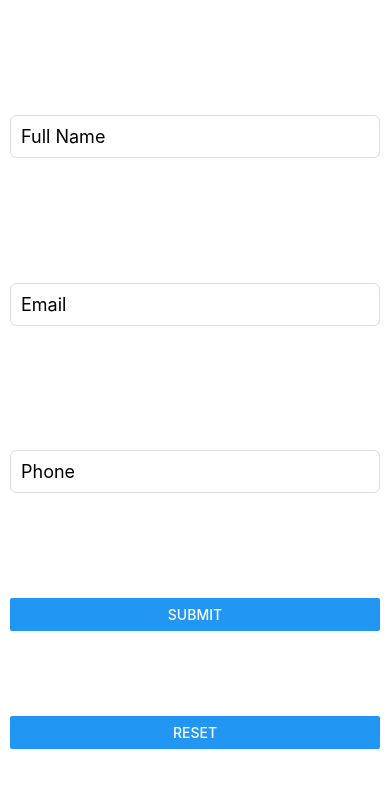
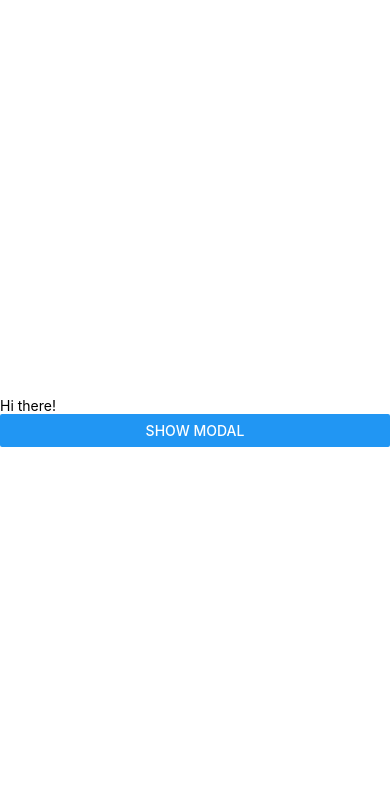
Before and after one commit to qadratic/react-native-animations, a React Native app: screen / in a window 390 px wide. Shown: the top 788 px of the page. Built offline with nearby package versions, Linux system fonts and the light colour scheme.

Commit message:
added formik form to modal

```diff
--- a/App.js
+++ b/App.js
@@ -6,8 +6,8 @@ import FormWithFormik from './components/FormWithFormik'
 export default function App() {
 	return (
 		<View style={{height:'100%'}}>
-			{/* <ModalImplement /> */}
-			<FormWithFormik />
+			<ModalImplement />
+			{/* <FormWithFormik /> */}
 		</View>
 	)
 }
--- a/components/FormWithFormik.js
+++ b/components/FormWithFormik.js
@@ -62,9 +62,9 @@ const styles = StyleSheet.create({
 	input: {
 		borderWidth: 1,
 		borderColor: '#ddd',
-		padding: 10,
-		marginTop: 20,
-		marginBottom: 20,
+		// padding: 10,
+		// marginTop: 20,
+		// marginBottom: 20,
 		fontSize: 18,
 		borderRadius: 6,
 	},
--- a/components/ModalImplement.js
+++ b/components/ModalImplement.js
@@ -1,10 +1,11 @@
 import React, { useState } from 'react'
 import { View, Text, Modal, Button, StyleSheet } from 'react-native'
+import FormWithFormik from './FormWithFormik';
 
 export default function ModalImplement() {
 	const [showModal, setShowModal] = useState(false);
 	return (
-		<View>
+		<View style={styles.container}>
 			<Text>Hi there!</Text>
 			<Button title='show modal' onPress={() => { setShowModal(true) }} />
 			<Modal
@@ -17,8 +18,9 @@ export default function ModalImplement() {
 			>
 				<View style={styles.modalOverlay} >
 					<View style={styles.modelContent} >
-						<Text>This is modal</Text>
-						<Button title='hide modal' onPress={() => { setShowModal(false) }} />
+						{/* <Text>This is modal</Text> */}
+						{/* <Button title='hide modal' onPress={() => { setShowModal(false) }} /> */}
+						<FormWithFormik />
 					</View>
 				</View>
 			</Modal>
@@ -27,16 +29,20 @@ export default function ModalImplement() {
 }
 
 const styles = StyleSheet.create({
+	container:{
+		flex:1,
+		justifyContent:'center'
+	},
 	modalOverlay: {
 		flex: 1,
 		backgroundColor: 'rgba(0,0,0,0.6)'
 	},
-	modelContent:{
-		marginTop:'10%',
-		padding:'5%',
-		backgroundColor:'white',
-		flex:1,
-		borderTopLeftRadius:10,
-		borderTopRightRadius:10,
+	modelContent: {
+		marginTop: '10%',
+		padding: '5%',
+		backgroundColor: 'white',
+		flex: 1,
+		borderTopLeftRadius: 10,
+		borderTopRightRadius: 10,
 	}
 });
```
